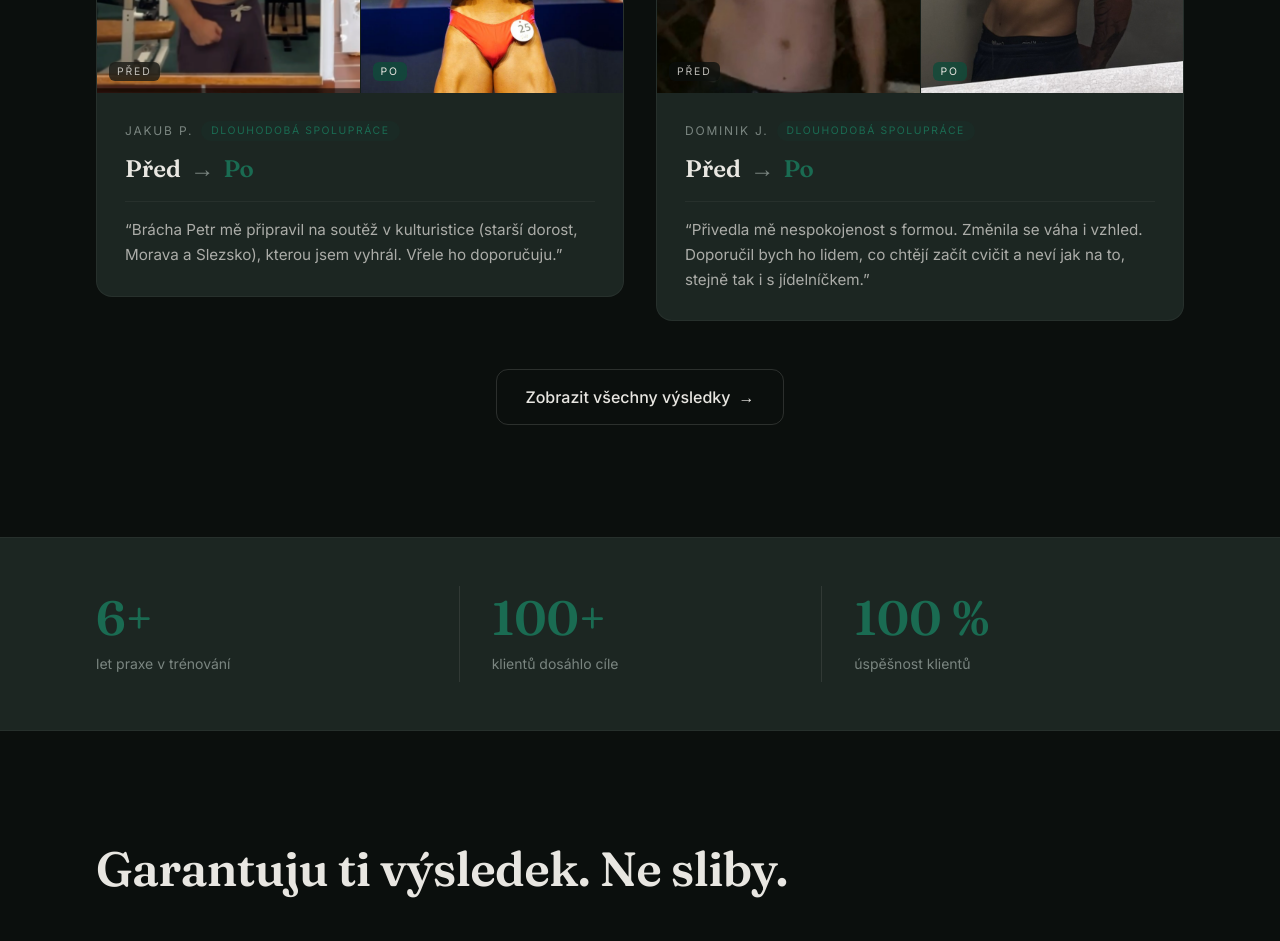
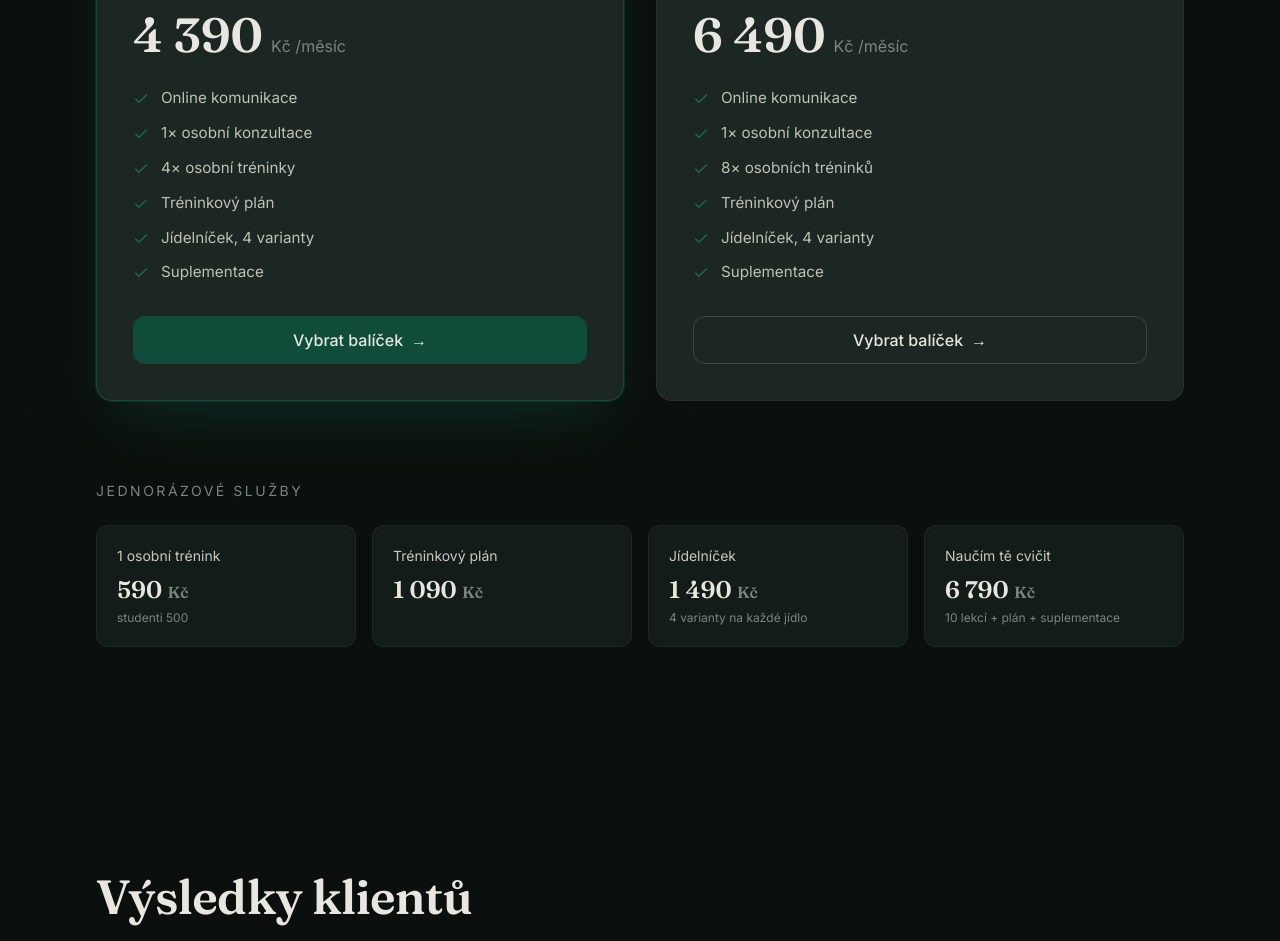
Before and after one commit to pustelnikcoach/pustelnikcoach, a Next.js app: page / in a window 1280 px wide. Shown: the part 4140-5081 px from the top of the page. Built offline with nearby package versions, Linux system fonts and the light colour scheme.

Commit message:
starting10 nadpis 'Starting 10 OPAVA', Packages nad Vysledky, Results heading 'Vysledky klientu', ProofBar vycentrovan, recenze kurzivou

```diff
--- a/app/page.tsx
+++ b/app/page.tsx
@@ -26,13 +26,13 @@ export default function HomePage() {
         <FoundingCounter />
         <About />
         <Calculator />
+        <Packages />
         <Results />
         <ProofBar />
         <Guarantee />
         <Reviews />
         <ResultsCurve />
         <Pillars />
-        <Packages />
         <CustomCollab />
         <FAQ />
         <LeadFormSection />
--- a/components/sections/ProofBar.tsx
+++ b/components/sections/ProofBar.tsx
@@ -11,7 +11,7 @@ function ProofItem({ item, index }: { item: { number: string; label: string }; i
       whileInView={{ opacity: 1, y: 0 }}
       viewport={{ once: true, margin: "-80px" }}
       transition={{ duration: 0.5, delay: index * 0.1 }}
-      className="px-2 sm:px-8 py-6 sm:py-2 text-center sm:text-left first:sm:pl-0 last:sm:pr-0"
+      className="px-2 sm:px-8 py-6 sm:py-2 text-center"
     >
       <div className="font-display font-semibold text-4xl sm:text-5xl text-emerald-light leading-none tabular-nums">
         <CountUp value={item.number} />
--- a/components/sections/Reviews.tsx
+++ b/components/sections/Reviews.tsx
@@ -18,7 +18,7 @@ const reviews = [
 function Card({ name, text }: { name: string; text: string }) {
   return (
     <div className="mx-3 w-80 shrink-0 rounded-2xl border border-bone/10 bg-graphite p-6">
-      <p className="text-[15px] leading-relaxed text-bone/80">„{text}"</p>
+      <p className="text-[15px] italic leading-relaxed text-bone/85">„{text}"</p>
       <p className="mt-4 font-display text-emerald-light">{name}</p>
     </div>
   );
--- a/components/sections/Starting10.tsx
+++ b/components/sections/Starting10.tsx
@@ -23,7 +23,7 @@ export function Starting10() {
           Akce · jen do otevření Opavy
         </p>
         <h2 className="font-display font-semibold text-display-lg text-bone">
-          Zakládajících 10 — co v tom je
+          Starting 10 OPAVA
         </h2>
         <p className="mt-4 max-w-2xl leading-relaxed text-bone/70">
           Beru jen 10 zakládajících klientů do nové Opavy za{" "}
--- a/lib/content.ts
+++ b/lib/content.ts
@@ -84,7 +84,7 @@ export const proof = [
 // 3. Ulož fotky do public/images/results/
 // -----------------------------------------------------------------
 export const resultsHeading = {
-  title: "Výsledky, ne sliby",
+  title: "Výsledky klientů",
   subtitle:
     "Reálné fotky reálných klientů. Žádný photoshop, žádné stock fotky.",
 };
```
